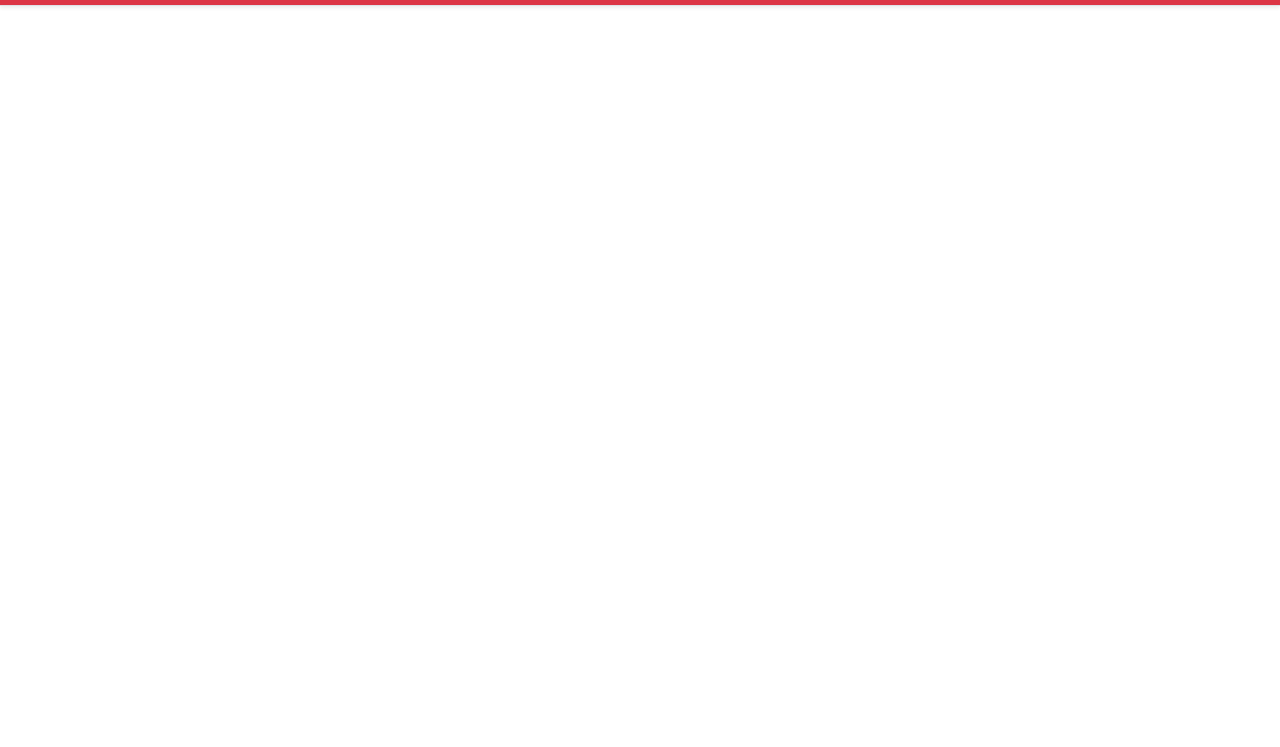
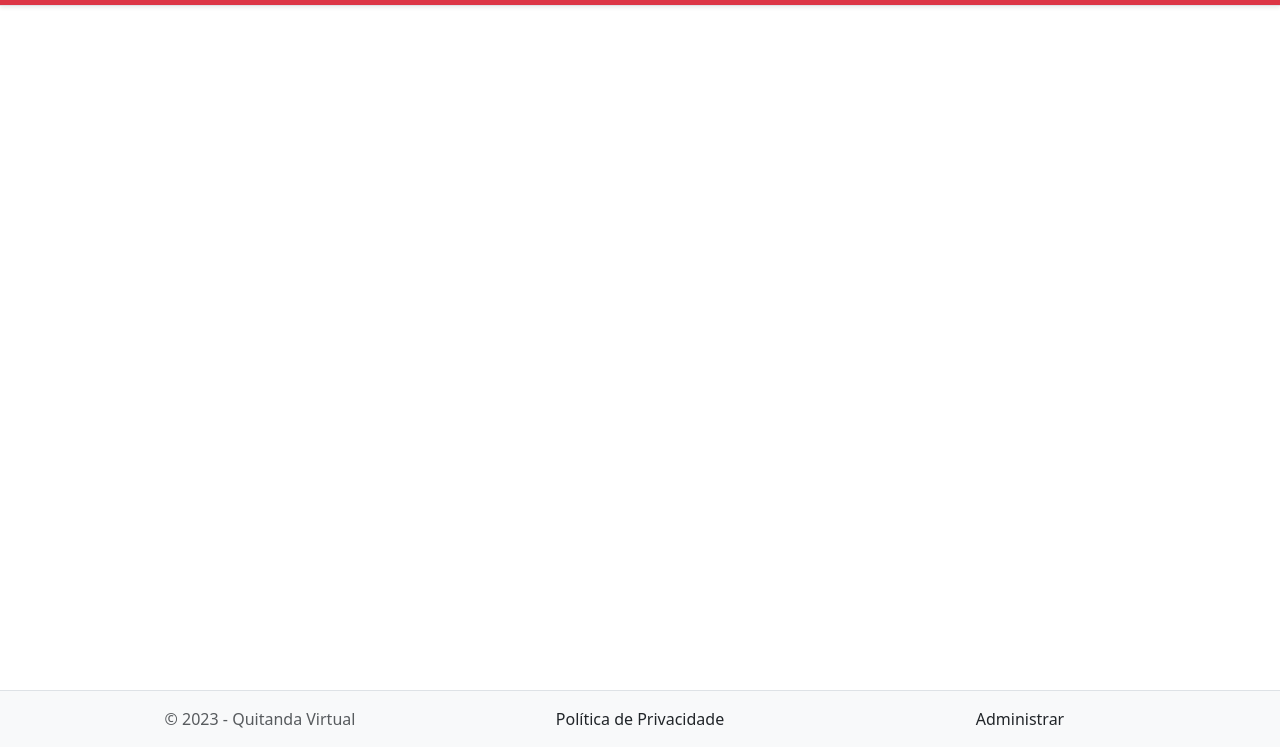
Before and after one commit to andreiafers/Quitanda-Virtual, a website: page index.html in a window 1280 px wide. Shown: the part 53-800 px from the top of the page. Drawn offline with nearby package versions, Linux system fonts and the light colour scheme.

Commit message:
add: footer with classes from bootstrap

```diff
--- a/index.html
+++ b/index.html
@@ -24,7 +24,6 @@
                         <a href="#" class="nav-link text-white">Política de Privacidade</a>
                     </li>
                 </ul>
-            </div>
                 <div class="align-self-end">
                     <ul class="navbar-nav">
                         <li class="nav-item">
@@ -43,6 +42,7 @@
                     </ul>
                 </div>
             </div>
+        </div>
     </nav>
 
     <header>
@@ -53,7 +53,21 @@
 
     </main>
 
-    <footer>
+    <footer class="border-top fixed-bottom text-muted bg-light">
+        <div class="container">
+            <div class="row py-3">
+                <div class="col-12 col-md-4 text-center text-md-left">
+                    &copy; 2023 - Quitanda Virtual
+                </div>
+                <div class="col-12 col-md-4 text-center">
+                    <a href="#" class="text-decoration-none text-dark">Política de Privacidade</a>
+                </div>
+                <div class="col-12 col-md-4 text-center text-md-right">
+                    <a href="#" class="text-decoration-none text-dark">Administrar</a>
+                </div>
+            </div>
+        </div>
+
 
     </footer>
 
```
Lines whose indentation alone changed are shown as unchanged.
